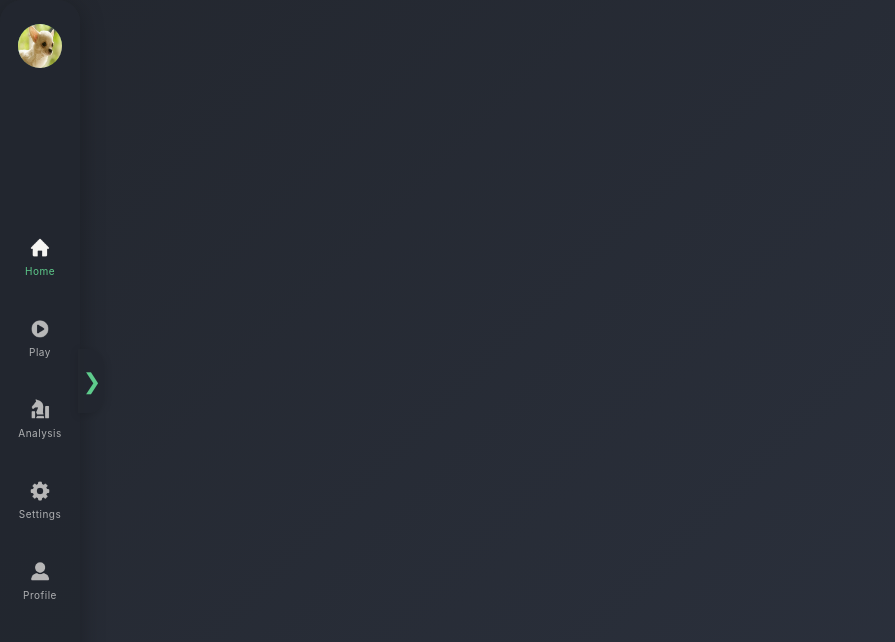
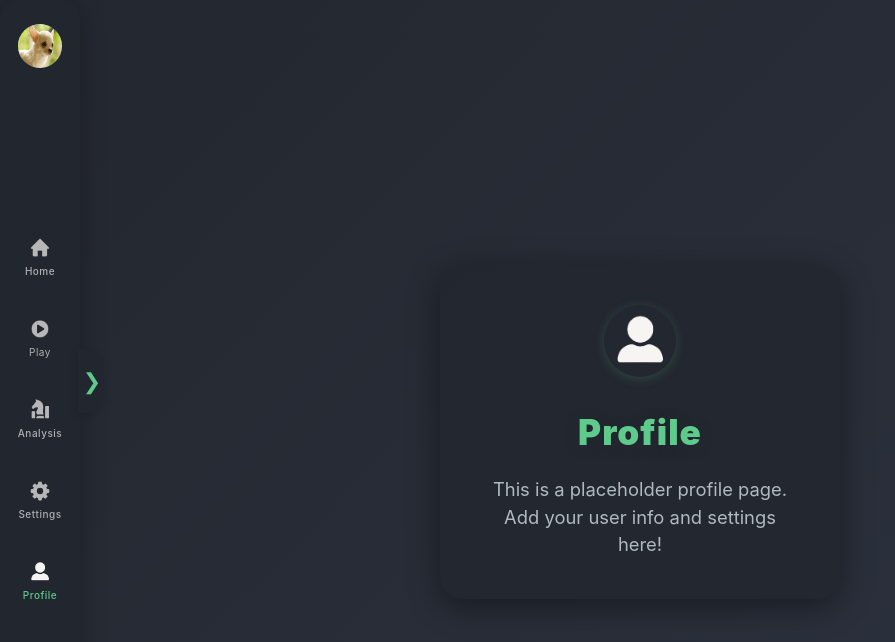
Before and after one commit to lbarbs19/chess, a React (Vite) app in the folder Frontend/: page /profile in a window 1280 px wide. Shown: the top 642 px of the page, without its empty margins (0-895 px from the left). Built offline with nearby package versions, Linux system fonts and the light colour scheme.

Commit message:
Website organization and routing set up

```diff
--- a/Frontend/src/App.tsx
+++ b/Frontend/src/App.tsx
@@ -5,6 +5,8 @@ import { sidebarIcons } from './components/SidebarIcons';
 import Home from './components/Home';
 import Lobby from './components/Lobby';
 import MainChessApp from './components/MainChessApp';
+import Profile from './components/Profile';
+import Settings from './components/Settings';
 import { useSidebar } from './hooks/useSidebar';
 import './App.css';
 
@@ -33,6 +35,8 @@ function App() {
             <Route path="/" element={<Home />} />
             <Route path="/lobby/:code" element={<Lobby />} />
             <Route path="/chess" element={<MainChessApp />} />
+            <Route path="/profile" element={<Profile />} />
+            <Route path="/settings" element={<Settings />} />
           </Routes>
         </div>
       </div>
--- /dev/null
+++ b/Frontend/src/components/Home.css
@@ -0,0 +1,111 @@
+/* Home.css - Styles for the Pawn Stars Home page */
+
+.pawnstars-home-bg {
+  min-height: 100vh;
+  width: 100vw;
+  background: linear-gradient(135deg, #23272f 0%, #2d3340 100%);
+  display: flex;
+  flex-direction: column;
+  align-items: center;
+  justify-content: center;
+  font-family: 'Inter', sans-serif;
+  color: #f3f3f3;
+  padding: 0;
+  margin: 0;
+}
+
+.pawnstars-home-card {
+  background: rgba(35,39,47,0.96);
+  border-radius: 24px;
+  box-shadow: 0 8px 32px #0006;
+  padding: 3rem 2.5rem 2.5rem 2.5rem;
+  min-width: 340px;
+  max-width: 420px;
+  display: flex;
+  flex-direction: column;
+  align-items: center;
+  gap: 1.5rem;
+}
+
+.pawnstars-logo {
+  width: 72px;
+  height: 72px;
+  border-radius: 50%;
+  margin-bottom: 12px;
+  box-shadow: 0 2px 12px #5ecb8c33;
+  transition: box-shadow 0.18s;
+}
+.pawnstars-logo.hover {
+  box-shadow: 0 4px 24px #2dceef88;
+}
+
+.pawnstars-title {
+  font-size: 2.6rem;
+  font-weight: 900;
+  letter-spacing: 1px;
+  margin: 0;
+  color: #5ecb8c;
+  text-shadow: 0 2px 12px #23272f;
+}
+
+.pawnstars-desc {
+  font-size: 1.15rem;
+  color: #b0b8c1;
+  margin: 0;
+  text-align: center;
+  max-width: 320px;
+}
+
+.pawnstars-btn {
+  margin: 1rem 0 0.5rem 0;
+  padding: 0.9rem 2.2rem;
+  font-size: 1.18rem;
+  font-weight: 700;
+  background: linear-gradient(90deg, #5ecb8c 0%, #2dceef 100%);
+  color: #23272f;
+  border: none;
+  border-radius: 12px;
+  box-shadow: 0 2px 12px #5ecb8c33;
+  cursor: pointer;
+  transition: background 0.18s, transform 0.18s, box-shadow 0.18s;
+  outline: none;
+}
+.pawnstars-btn:hover {
+  background: linear-gradient(90deg, #2dceef 0%, #5ecb8c 100%);
+  transform: scale(1.06);
+  box-shadow: 0 4px 18px #2dceef55;
+}
+
+.pawnstars-input {
+  padding: 0.7rem;
+  font-size: 1.08rem;
+  margin-bottom: 0.7rem;
+  text-transform: uppercase;
+  border-radius: 8px;
+  border: 1.5px solid #5ecb8c;
+  background: #23272f;
+  color: #f3f3f3;
+  outline: none;
+  width: 100%;
+  box-sizing: border-box;
+  letter-spacing: 2px;
+  font-weight: 600;
+  transition: border 0.18s, box-shadow 0.18s;
+}
+.pawnstars-input:focus {
+  border: 2px solid #2dceef;
+  box-shadow: 0 0 8px #2dceef55;
+}
+
+.pawnstars-link {
+  margin-top: 1.5rem;
+  font-size: 1.08rem;
+  color: #5ecb8c;
+  text-decoration: underline;
+  font-weight: 600;
+  letter-spacing: 1px;
+  transition: color 0.18s;
+}
+.pawnstars-link:hover {
+  color: #2dceef;
+}
--- /dev/null
+++ b/Frontend/src/components/Profile.tsx
@@ -0,0 +1,38 @@
+import React from "react";
+
+const Profile: React.FC = () => {
+  return (
+    <div style={{
+      minHeight: '100vh',
+      width: '100vw',
+      display: 'flex',
+      flexDirection: 'column',
+      alignItems: 'center',
+      justifyContent: 'center',
+      fontFamily: 'Inter, sans-serif',
+      color: '#f3f3f3',
+      background: 'linear-gradient(135deg, #23272f 0%, #2d3340 100%)',
+    }}>
+      <div style={{
+        background: 'rgba(35,39,47,0.96)',
+        borderRadius: 24,
+        boxShadow: '0 8px 32px #0006',
+        padding: '2.5rem 2.5rem',
+        minWidth: 320,
+        maxWidth: 420,
+        display: 'flex',
+        flexDirection: 'column',
+        alignItems: 'center',
+        gap: '1.5rem',
+      }}>
+        <img src="/Icons/Profile.png" alt="Profile" style={{ width: 72, height: 72, borderRadius: '50%', marginBottom: 12, boxShadow: '0 2px 12px #5ecb8c33' }} />
+        <h1 style={{ fontSize: '2.2rem', fontWeight: 900, letterSpacing: 1, margin: 0, color: '#5ecb8c', textShadow: '0 2px 12px #23272f' }}>Profile</h1>
+        <p style={{ fontSize: '1.15rem', color: '#b0b8c1', margin: 0, textAlign: 'center', maxWidth: 320 }}>
+          This is a placeholder profile page. Add your user info and settings here!
+        </p>
+      </div>
+    </div>
+  );
+};
+
+export default Profile;
--- /dev/null
+++ b/Frontend/src/components/Settings.tsx
@@ -0,0 +1,38 @@
+import React from "react";
+
+const Settings: React.FC = () => {
+  return (
+    <div style={{
+      minHeight: '100vh',
+      width: '100vw',
+      display: 'flex',
+      flexDirection: 'column',
+      alignItems: 'center',
+      justifyContent: 'center',
+      fontFamily: 'Inter, sans-serif',
+      color: '#f3f3f3',
+      background: 'linear-gradient(135deg, #23272f 0%, #2d3340 100%)',
+    }}>
+      <div style={{
+        background: 'rgba(35,39,47,0.96)',
+        borderRadius: 24,
+        boxShadow: '0 8px 32px #0006',
+        padding: '2.5rem 2.5rem',
+        minWidth: 320,
+        maxWidth: 420,
+        display: 'flex',
+        flexDirection: 'column',
+        alignItems: 'center',
+        gap: '1.5rem',
+      }}>
+        <img src="/Icons/Settings.png" alt="Settings" style={{ width: 72, height: 72, borderRadius: '50%', marginBottom: 12, boxShadow: '0 2px 12px #5ecb8c33' }} />
+        <h1 style={{ fontSize: '2.2rem', fontWeight: 900, letterSpacing: 1, margin: 0, color: '#5ecb8c', textShadow: '0 2px 12px #23272f' }}>Settings</h1>
+        <p style={{ fontSize: '1.15rem', color: '#b0b8c1', margin: 0, textAlign: 'center', maxWidth: 320 }}>
+          This is a placeholder settings page. Add your preferences and configuration here!
+        </p>
+      </div>
+    </div>
+  );
+};
+
+export default Settings;
--- a/Frontend/src/components/Sidebar.tsx
+++ b/Frontend/src/components/Sidebar.tsx
@@ -1,4 +1,5 @@
 import React from 'react';
+import { Link, useLocation } from 'react-router-dom';
 import SidebarButton from './SidebarButton';
 
 export interface SidebarIcon {
@@ -15,7 +16,9 @@ interface SidebarProps {
   onTabClick: () => void;
 }
 
-const Sidebar: React.FC<SidebarProps> = ({ icons, hovered, locked, onAreaEnter, onAreaLeave, onTabClick }) => (
+const Sidebar: React.FC<SidebarProps> = ({ icons, hovered, locked, onAreaEnter, onAreaLeave, onTabClick }) => {
+  const location = useLocation();
+  return (
     <div
       style={{
         position: 'relative',
@@ -71,16 +74,58 @@ const Sidebar: React.FC<SidebarProps> = ({ icons, hovered, locked, onAreaEnter,
               cursor: 'pointer',
               marginBottom: 8,
             }}
-          onMouseEnter={() => {}}
-          onMouseLeave={() => {}}
           >
             <img src="/Icons/R.jpg" alt="logo" style={{ width: '100%', height: '100%', borderRadius: '50%' }} />
           </div>
         </div>
         <div style={{ display: 'flex', flexDirection: 'column', gap: 28, flex: 1, justifyContent: 'center', width: '100%' }}>
-        {icons.map((item, idx) => (
-          <SidebarButton key={item.label} icon={item.icon} label={item.label} active={idx === 0} />
-        ))}
+          {icons.map((item, idx) => {
+            if (item.label === 'Home') {
+              return (
+                <Link
+                  to="/"
+                  key={item.label}
+                  style={{ textDecoration: 'none' }}
+                >
+                  <SidebarButton icon={item.icon} label={item.label} active={location.pathname === '/'} />
+                </Link>
+              );
+            } else if (item.label === 'Analysis') {
+              return (
+                <Link
+                  to="/chess"
+                  key={item.label}
+                  style={{ textDecoration: 'none' }}
+                >
+                  <SidebarButton icon={item.icon} label={item.label} active={location.pathname === '/chess'} />
+                </Link>
+              );
+            } else if (item.label === 'Profile') {
+              return (
+                <Link
+                  to="/profile"
+                  key={item.label}
+                  style={{ textDecoration: 'none' }}
+                >
+                  <SidebarButton icon={item.icon} label={item.label} active={location.pathname === '/profile'} />
+                </Link>
+              );
+            } else if (item.label === 'Settings') {
+              return (
+                <Link
+                  to="/settings"
+                  key={item.label}
+                  style={{ textDecoration: 'none' }}
+                >
+                  <SidebarButton icon={item.icon} label={item.label} active={location.pathname === '/settings'} />
+                </Link>
+              );
+            } else {
+              return (
+                <SidebarButton key={item.label} icon={item.icon} label={item.label} active={false} />
+              );
+            }
+          })}
         </div>
         <div
           style={{
@@ -121,5 +166,6 @@ const Sidebar: React.FC<SidebarProps> = ({ icons, hovered, locked, onAreaEnter,
       </div>
     </div>
   );
+};
 
 export default Sidebar;
```
Also changed, not shown: Frontend/src/components/Home.tsx (+38 -10 lines). Lines whose indentation alone changed are shown as unchanged.
